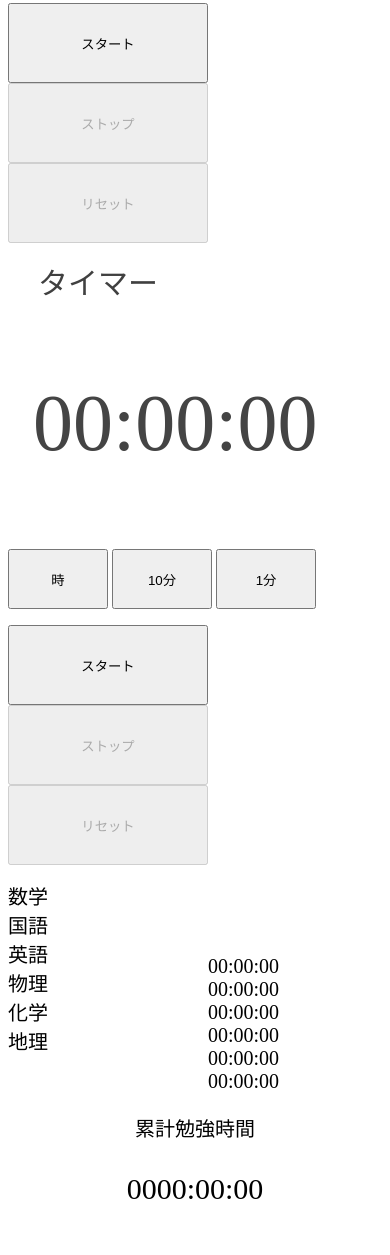
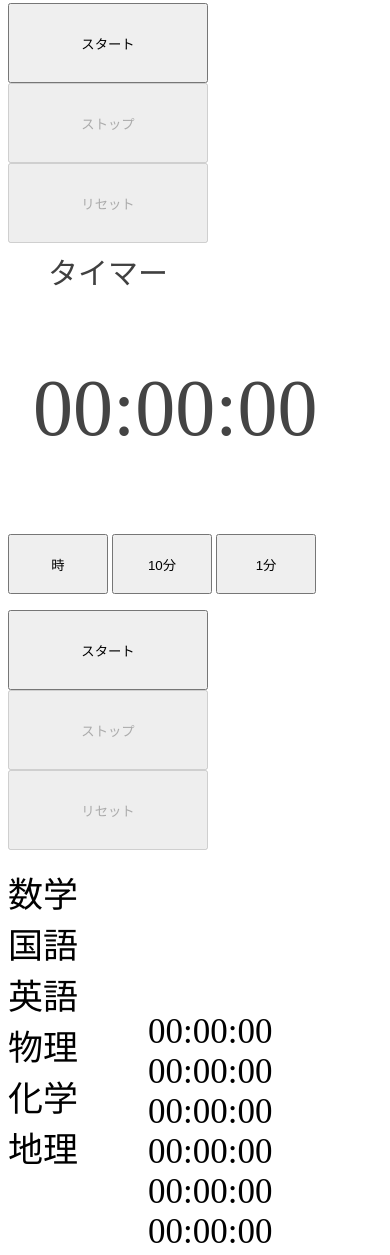
Before and after one commit to naeito/study.aq, a plain HTML site: page index.html in a window 390 px wide. Shown: the part 325-1580 px from the top of the page. Drawn offline with Linux system fonts and the light colour scheme.

Commit message:
スマホ調整　3

```diff
--- a/wani.css
+++ b/wani.css
@@ -27,13 +27,13 @@ h1{
     height: 80px;
 }
     #stopWatch{
-    position: relative;left: 30px;
+    position: relative;left: 40px;
     font-size: 30px;
     color: #404040;
 }
 #timer{
     font-size: 30px;
-    margin: 0px 0px -5px 30px;
+    margin: -10px 0px -10px 40px;
     color: #404040;
 }
 #countup,#countdown{
@@ -47,14 +47,14 @@ h1{
 }
 .subjecttime{
     display: inline-block;
-    font-size: 20px;
+    font-size: 35px;
     transform: scale();
     justify-content: space-around;
-    margin: -100px 0px 0px 200px;
+    margin: -160px 0px 0px 140px;
 
 }
 .subjectname{
-    font-size: 20px;
+    font-size: 35px;
     transform: scale();
     justify-content: space-around;
 }
```
